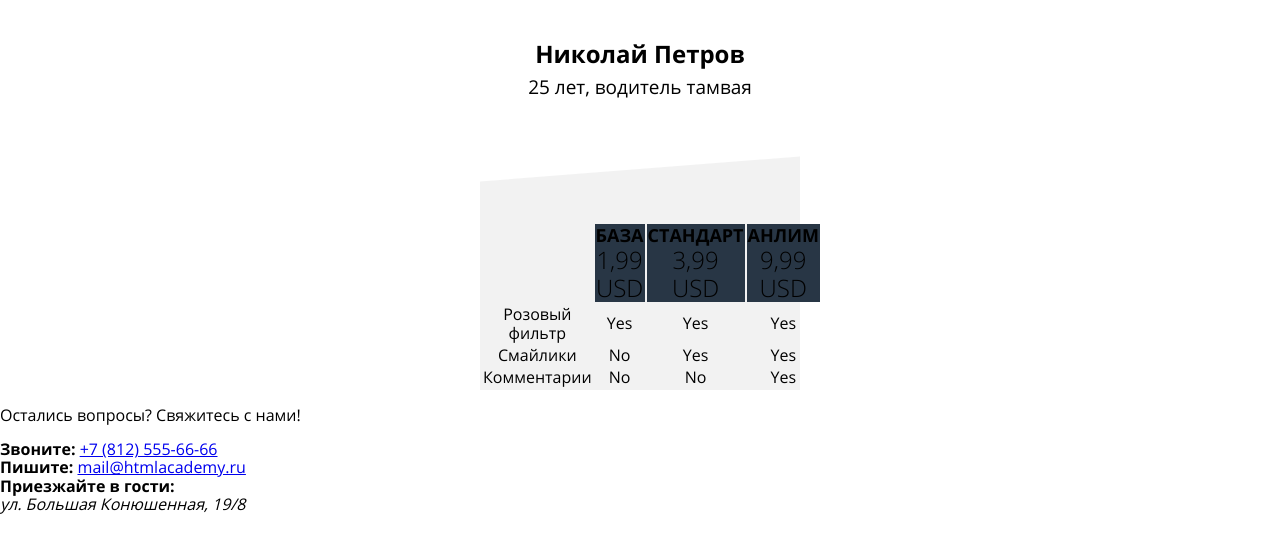
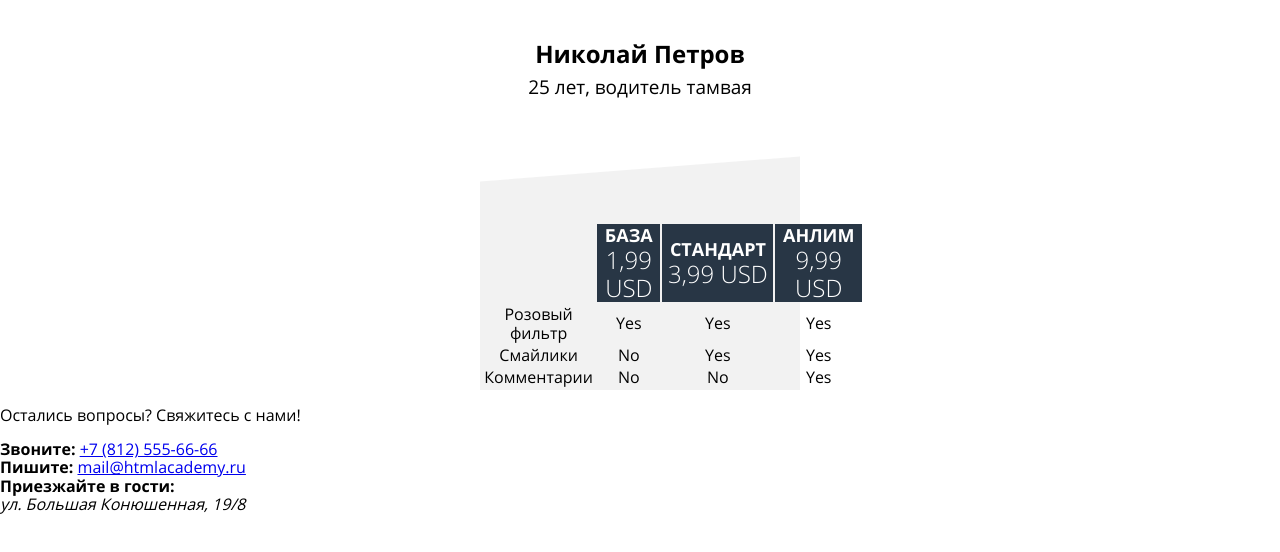
Before and after one commit to ShapovalovArtur/1022153-pink-19, a website: page source/index.html in a window 1280 px wide. Shown: the part 2491-3043 px from the top of the page. Drawn offline with nearby package versions, Linux system fonts and the light colour scheme; files that its build step writes are made by us from their sources.

Commit message:
Table continue

```diff
--- a/source/less/blocks/pricelist.less
+++ b/source/less/blocks/pricelist.less
@@ -7,15 +7,18 @@
 
 .pricelist__table {
  text-align: center;
+ width: 120%;
 }
 
 .pricelist__head:not(:first-child) {
   background-color: @dark;
 }
 .pricelist__head {
+  color: @white;
   font-size: 18px;
   text-transform: uppercase;
-
+  margin-left: 20px;
+  margin-right: 20px;
   span {
     font-size: 24px;
     font-weight: 300;
```
